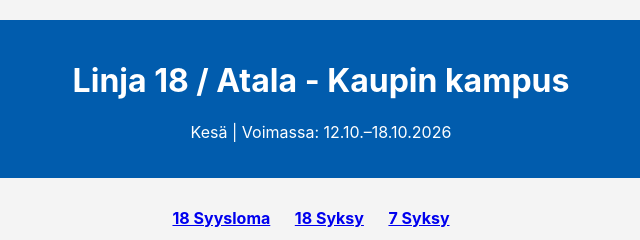
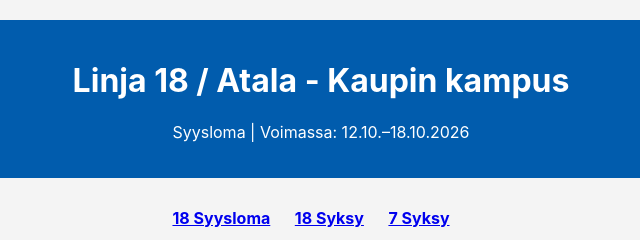
Before and after one commit to maitkon/Aikataulut, a plain HTML site: page index.html in a window 1280 px wide. Shown: the top 240 px of the page, 319-959 px from the left. Drawn offline with Linux system fonts and the light colour scheme.

Commit message:
Update index.html

```diff
--- a/index.html
+++ b/index.html
@@ -13,7 +13,7 @@
 
 <header class="linja-otsikko">
     <h1>Linja 18 / Atala - Kaupin kampus</h1>
-    <p>Kesä | Voimassa: 12.10.–18.10.2026</p>
+    <p>Syysloma | Voimassa: 12.10.–18.10.2026</p>
 </header>
 
 <nav style="text-align:center; margin-bottom:20px;">
```
